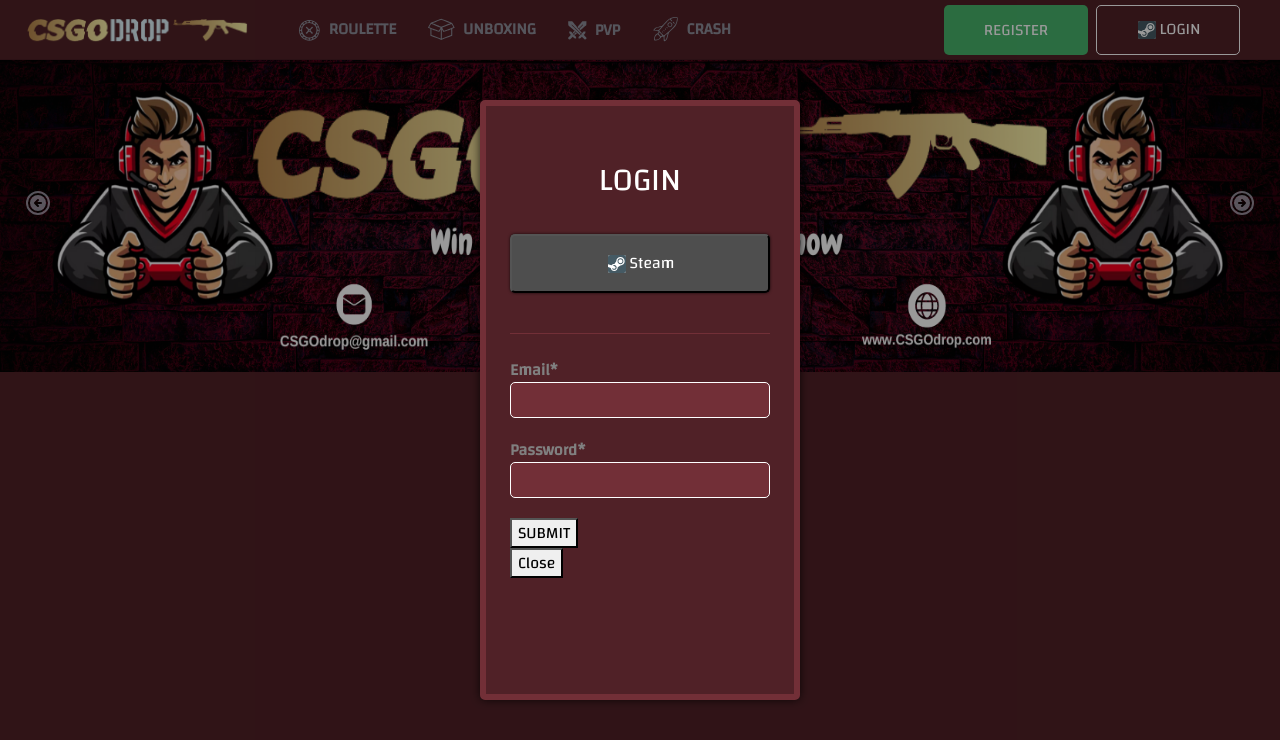
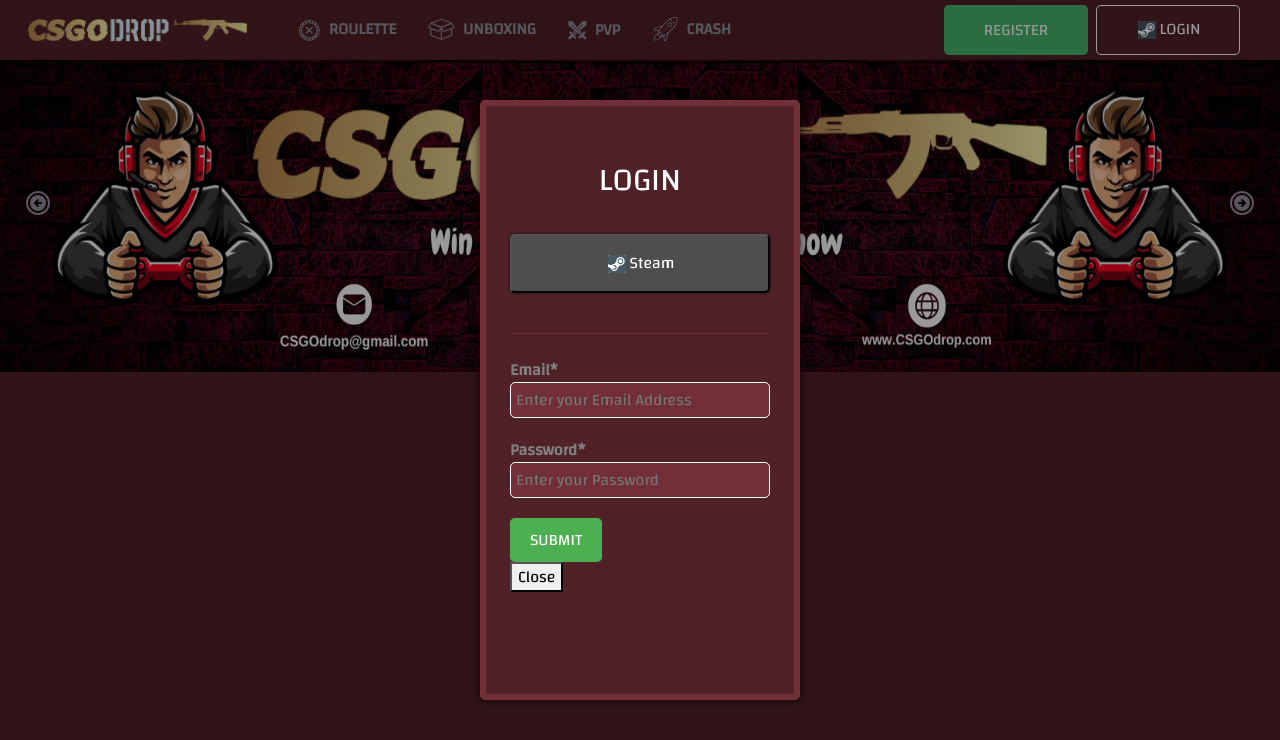
Before and after one commit to chinm4/CSGOdrop, a React (Create React App) app: page / in a window 1280 px wide. Both pictures are taken after a click on the button "LOGIN". Shown: the top 740 px of the page. Built offline with nearby package versions, Linux system fonts and the light colour scheme.

Commit message:
fixcompilier

```diff
--- a/package.json
+++ b/package.json
@@ -1,7 +1,7 @@
 {
   "name": "csgodrop",
   "version": "0.1.0",
-  "private": true,
+  "main": "server.js",
   "dependencies": {
     "@testing-library/jest-dom": "^5.16.5",
     "@testing-library/react": "^13.4.0",
@@ -29,7 +29,7 @@
   },
   "scripts": {
     "start": "react-scripts start",
-    "server": "node ./server/Server.js",
+    "server": "nodemon ./server/server.js",
     "build": "react-scripts build",
     "test": "react-scripts test",
     "eject": "react-scripts eject"
--- a/src/App.js
+++ b/src/App.js
@@ -1,4 +1,4 @@
-import React, { Component, Fragment, useEffect } from 'react';
+import React, { Fragment } from 'react';
 import { BrowserRouter as Router, Routes, Route } from 'react-router-dom';
 
 import Home from './pages/Home';
--- a/src/assets/css/popup.css
+++ b/src/assets/css/popup.css
@@ -59,6 +59,7 @@
 }
 
 .popup-inner input {
+  color: white;
   width: 100%;
   padding: 5px;
   border-radius: 5px;
@@ -70,3 +71,18 @@
 .email-input {
   padding-top: 24px;
 }
+
+.popup-inner button[type="submit"],
+.popup-inner button[type="button"] {
+  background-color: #4CAF50;
+  color: white;
+  border: none;
+  padding: 10px 20px;
+  text-align: center;
+  text-decoration: none;
+  display: inline-block;
+  font-size: 16px;
+  margin-right: 10px;
+  cursor: pointer;
+  border-radius: 5px;
+}
--- a/src/components/auth/Login.js
+++ b/src/components/auth/Login.js
@@ -8,7 +8,6 @@
 
   const [email, setEmail] = useState('');
   const [password, setPassword] = useState('');
-  const [goBack, setGoBack] = useState(false);
 
   const handleLogin = (e) => {
     e.preventDefault()
@@ -19,7 +18,6 @@
   useEffect(() => {
     setEmail('');
     setPassword('');
-    setGoBack(false);
   }, [])
 
   return (
@@ -37,11 +35,11 @@
         <form onSubmit={handleLogin} className="login-form">
           <label className="email-input">
             Email*
-            <input type="text" value={email} onChange={(e) => setEmail(e.target.value)} />
+            <input type="text" value={email} onChange={(e) => setEmail(e.target.value)} placeholder='Enter your Email Address'/>
           </label>
           <label className="password-input">
             Password*
-            <input type="text" value={password} onChange={(e) => setPassword(e.target.value)} />
+            <input type="text" value={password} onChange={(e) => setPassword(e.target.value)} placeholder='Enter your Password'/>
           </label>
           <button type="submit">SUBMIT</button>
         </form>
--- a/src/components/bannerslider/Slider.js
+++ b/src/components/bannerslider/Slider.js
@@ -41,7 +41,7 @@
     if (autoScroll === true)
       auto();
     return () => clearInterval(slideInterval);
-  }, [currBanner]);
+  });
 
   return (
     <div className="slider-container">
--- a/src/components/layout/Footer.js
+++ b/src/components/layout/Footer.js
@@ -1,7 +1,11 @@
 import React from 'react';
 
 const Footer = () => {
+  return (
+    <div>
 
+    </div>
+  );
 }
 
 export default Footer;
--- a/src/components/layout/Navbar.js
+++ b/src/components/layout/Navbar.js
@@ -12,7 +12,6 @@
 import { ReactComponent as Steam } from '../../assets/images/steam.svg';
 
 const Navbar = () => {
-  const [nav, setNav] = useState(false);
   const [toggleLogin, setToggleLogin] = useState(false);
   const [toggleRegister, setToggleRegister] = useState(false);
 
```
